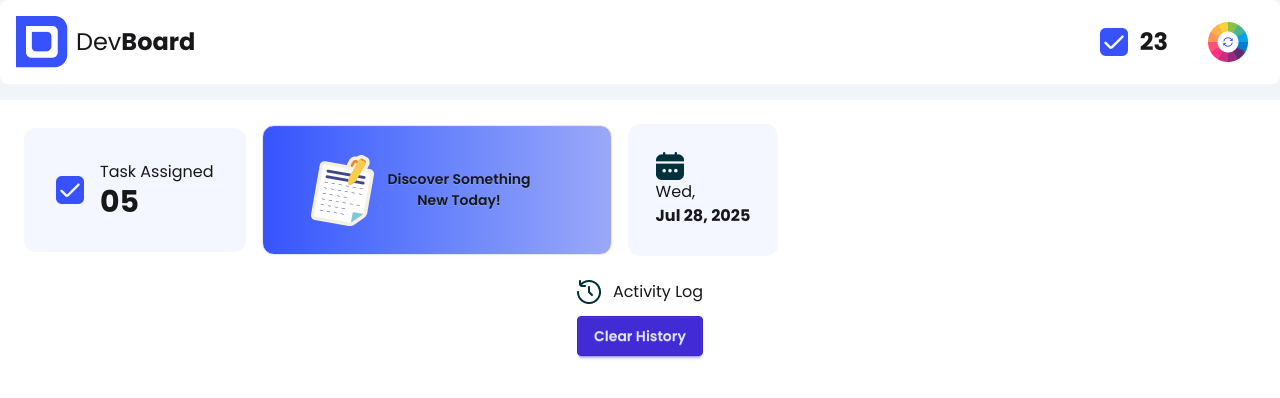
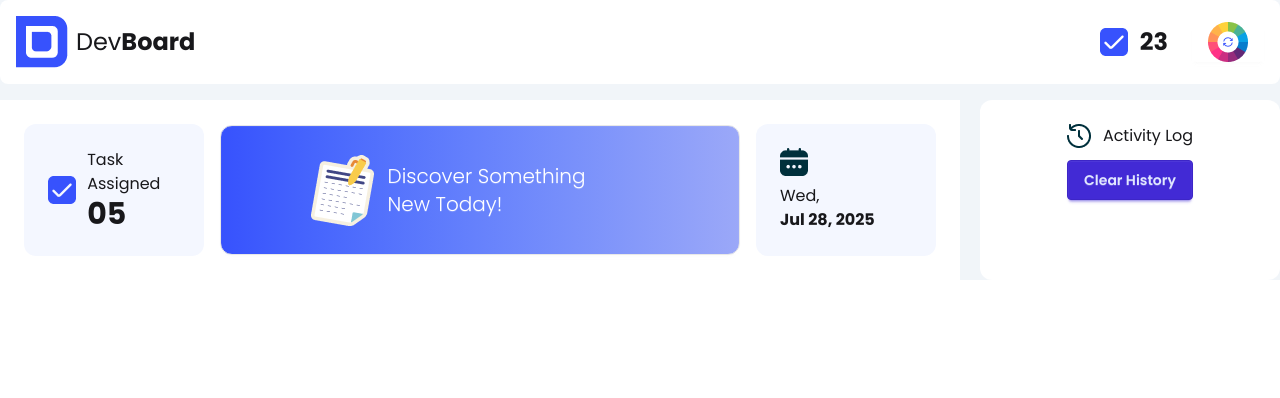
Before and after one commit to azad-ka/assignment-5, a plain HTML site: page index.html in a window 1280 px wide. Drawn offline with nearby package versions, Linux system fonts and the light colour scheme.

Commit message:
discover final

```diff
--- a/index.html
+++ b/index.html
@@ -41,14 +41,15 @@
     </header>
     <main>
         <section class="md:container mx-auto mb-4">
+            <div class="flex justify-between">
                 <!-- task section -->
-            <div class="bg-[rgba(255,255,255,1)]">
+                <div class="bg-[rgba(255,255,255,1)] w-9/12 mr-5">
                     <!-- discover -->
-                <div class="flex items-center gap-4 p-6">
+                    <div class="flex justify-between items-center gap-4 p-6">
                         <!-- assigned -->
-                    <div class="flex items-center bg-[rgba(244,247,255,1)] rounded-xl p-8">
+                        <div class="flex items-center bg-[rgba(244,247,255,1)] rounded-xl p-6 w-[260px]">
                             <div>
-                            <img class="mr-4" src="assets/checkbox.png" alt="Logo of checkbox">
+                                <img class="mr-5" src="assets/checkbox.png" alt="Logo of checkbox">
                             </div>
                             <div>
                                 <p>Task Assigned</p>
@@ -57,13 +58,15 @@
                         </div>
                         <!-- blogs connect Button -->
                         <button
-                        class=" btn flex items-center bg-gradient-to-r from-[rgba(55,82,253,1)] to-[rgba(155,168,248,1)] rounded-xl py-16 pl-10 pr-20">
+                            class=" btn flex bg-gradient-to-r from-[rgba(55,82,253,1)] to-[rgba(155,168,248,1)] rounded-xl py-16 pl-2 pr-20 w-[520px]">
                             <div><img class="" src="assets/board.png" alt="Logo of Board"></div>
-                        <div><p>Discover Something <br>New Today!</p></div>
+                            <div>
+                                <p class="text-white text-left text-xl font-light">Discover Something<br>New Today!</p>
+                            </div>
                         </button>
                         <!-- date and time -->
-                    <div class="bg-[rgba(244,247,255,1)] rounded-xl p-7">
-                        <img src="assets/calender.png" alt="">
+                        <div class=" bg-[rgba(244,247,255,1)] rounded-xl p-6 w-[260px]">
+                            <img class="mb-2" src="assets/calender.png" alt="image of calender">
                             <div>
                                 <p>Wed, <br><span class="font-bold">Jul 28, 2025</span></p>
                             </div>
@@ -98,12 +101,13 @@
                     </div>
                 </div>
                 <!-- activity section -->
-            <div class="bg-[rgba(255,255,255,1)] text-center">
-                <div class="flex justify-center mb-3">
+                <div class="bg-[rgba(255,255,255,1)] text-center rounded-xl w-3/12">
+                    <div class="flex justify-center mt-6 mb-3">
                         <img class="mr-3" src="assets/activity.png" alt="logo of activity">
                         <p>Activity Log</p>
                     </div>
                     <button class="btn btn-primary ">Clear History</button>
+                </div>
             </div>
         </section>
     </main>
```
Lines whose indentation alone changed are shown as unchanged.
